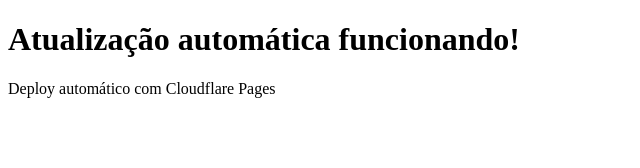
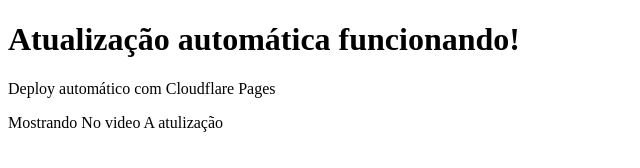
Before and after one commit to Mauricio-TW/Projeto_DevOps, a plain HTML site: page index.html in a window 1280 px wide. Shown: the whole page, without its empty margins (0-640 px from the left). Drawn offline with Linux system fonts and the light colour scheme.

Commit message:
Commit Video

```diff
--- a/index.html
+++ b/index.html
@@ -7,5 +7,6 @@
 <body>
   <h1>Atualização automática funcionando!</h1>
   <p>Deploy automático com Cloudflare Pages</p>
+  <p>Mostrando No video A atulização</p>
 </body>
 </html>
```
